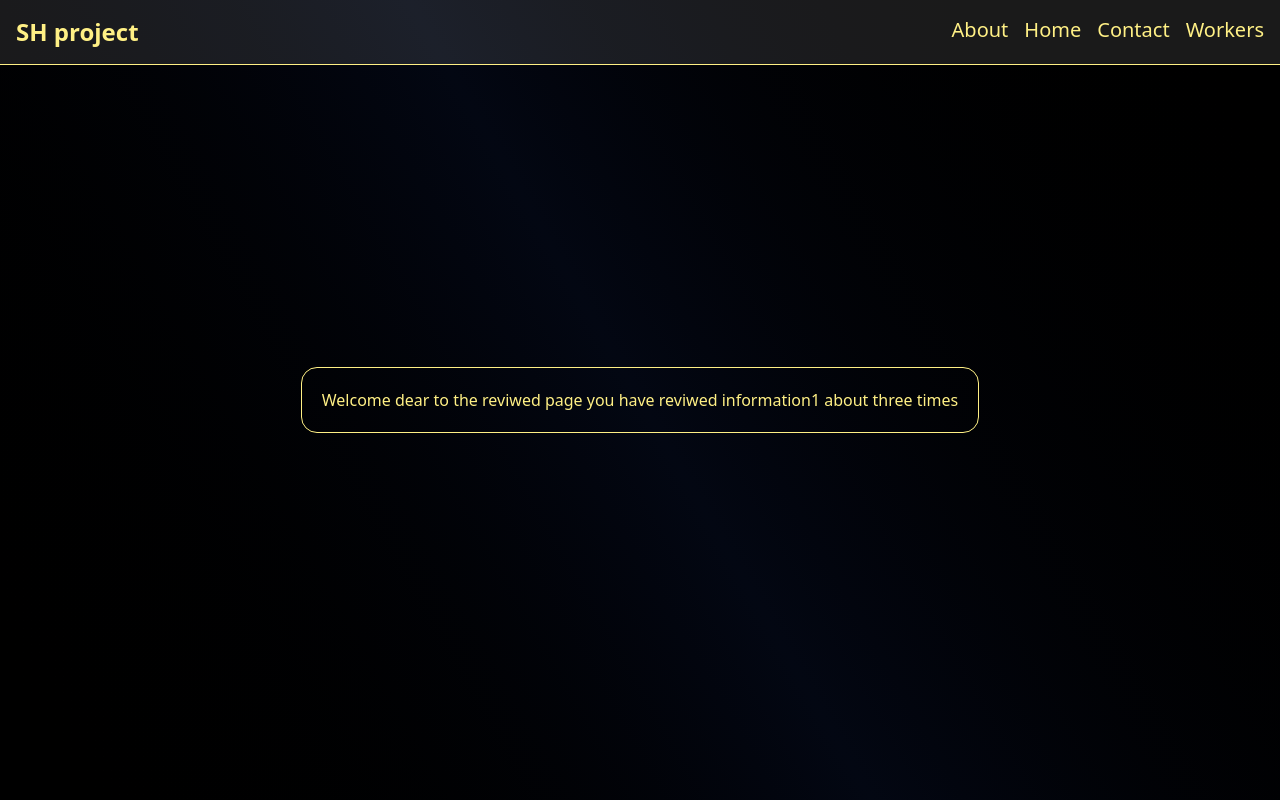
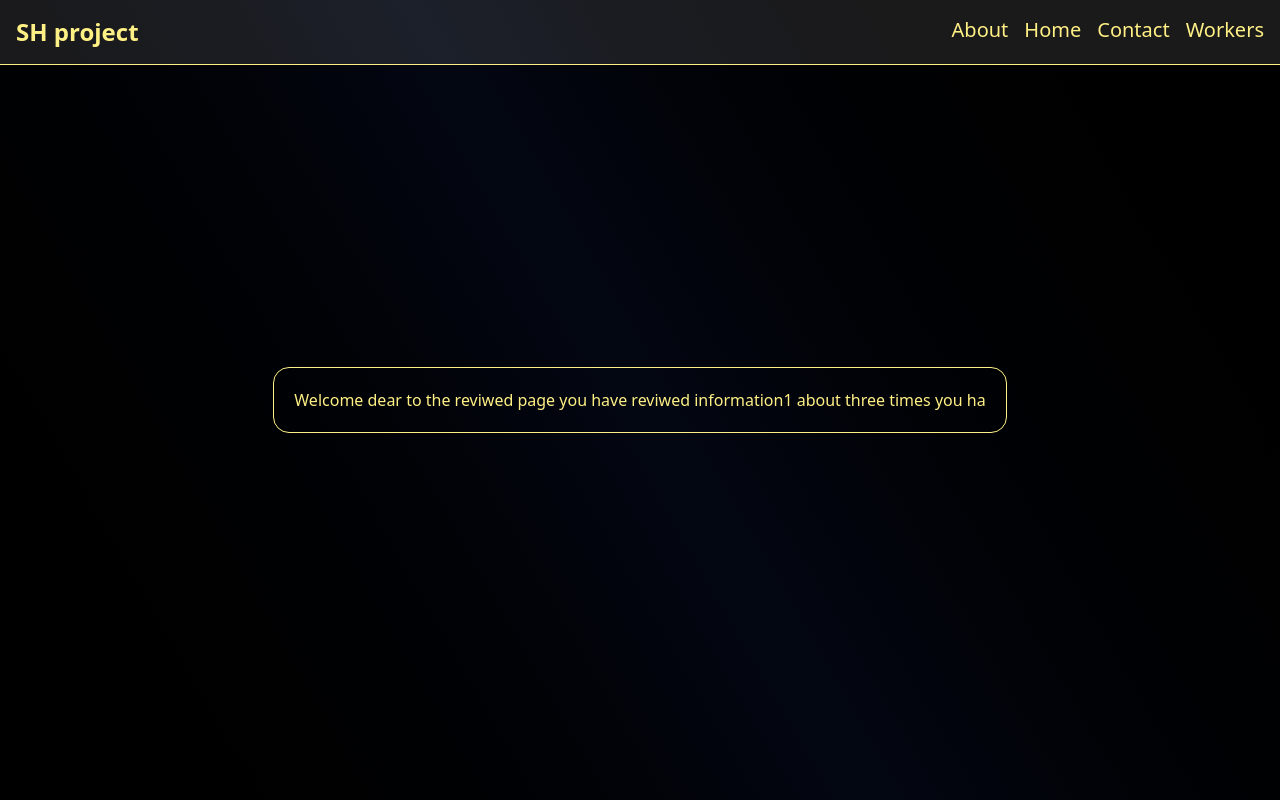
Before and after one commit to shikebazahidi999/First-Next-App, a Next.js app: page /products/1/reviewed/1 in a window 1280 px wide. Built offline with nearby package versions, Linux system fonts and the light colour scheme.

Commit message:
some changes added

```diff
--- a/src/app/products/[detailsid]/reviewed/[count]/page.tsx
+++ b/src/app/products/[detailsid]/reviewed/[count]/page.tsx
@@ -13,7 +13,7 @@ async function Count({
 		<div className="flex items-center justify-center bg-linear-60 from-black via-gray-950 to-black min-h-screen w-full">
 			<div className="h-fit w-fit text-yellow-200 border p-5 rounded-2xl">
 				Welcome dear to the reviwed page you have reviwed information
-				{detailsid} about three times
+				{detailsid} about three times you ha
 			</div>
 		</div>
 	);
```
